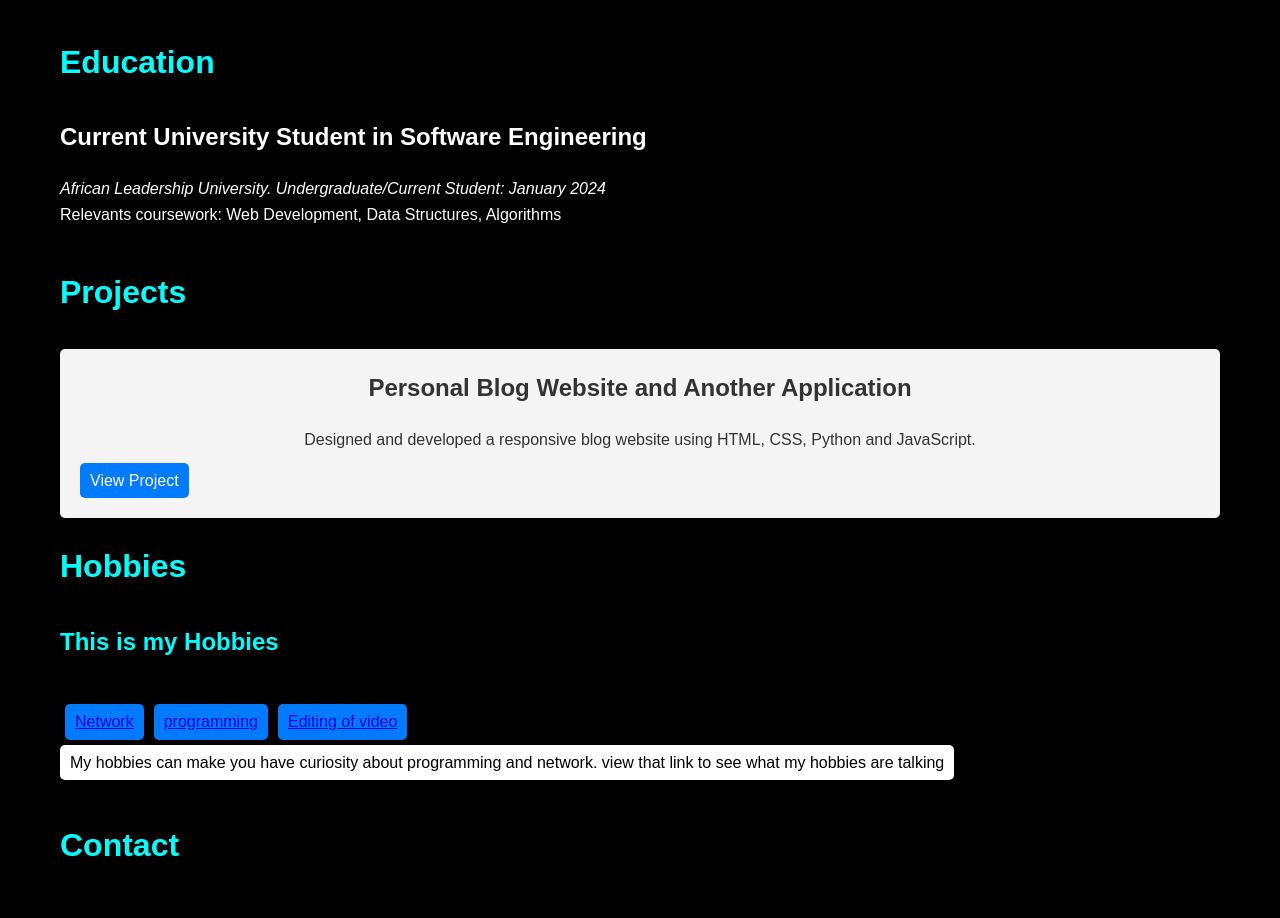
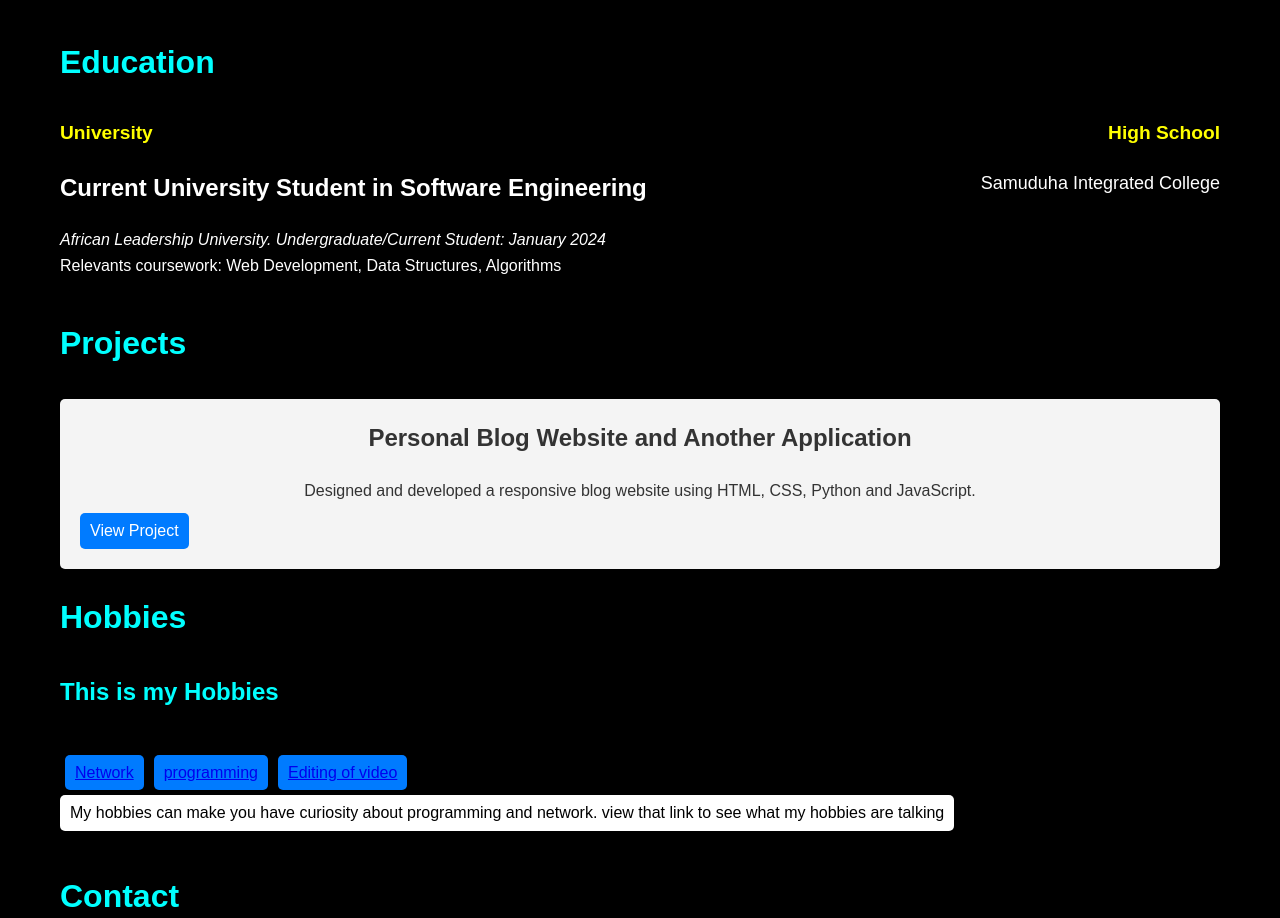
Before and after one commit to levishimwe/resume_website, a plain HTML site: page index.html in a window 1280 px wide. Shown: the part 932-1850 px from the top of the page. Drawn offline with Linux system fonts and the light colour scheme.

Commit message:
come with me as web developer

```diff
--- a/index.html
+++ b/index.html
@@ -322,6 +322,26 @@
             text-decoration: none;
             color: aqua;
         }
+        .option1{
+            text-decoration: none;
+            text-align: right ;
+            color: yellow;
+            font-size: larger;
+        }
+        .Stages{
+            display: flex;
+            flex-direction: row;
+            justify-content: space-between;
+        }
+        .option{
+            text-decoration: none;
+            color: yellow;
+            font-size: larger;
+        }
+        .High{
+            font-size: large;
+            color: white;
+        }
         /* Media Queries for Responsiveness */
         @media screen and (max-width: 768px) {
             .content{
@@ -395,7 +415,7 @@
     <main>
         <section id="about">
             <h1 class="name2">Levis Ishimwe</h1>
-            <p class="bio typing-effect">I am Levis Ishimwe Student at African Leadership University and I am the one who have strongest mission in the World and I am web developer with passion of becoming full stack developer.</p>
+            <p class="bio typing-effect">I am Levis Ishimwe Student at African Leadership University and I am the one who have strongest mission in the World and I am web developer with passion of becoming full stack developer,my email: i.levis@alustudent.com.</p>
 
               <!-- Random Quote -->
               <p class="full-quote">
@@ -445,11 +465,21 @@
         <section id="education">
             <h2 class="level">Education</h2>
             <article class="education-item">
-                <h3 class="level1">Current University Student in Software Engineering</h3>
-                <p class="institution">African Leadership University.
-                <span class="date2">Undergraduate/Current Student: January 2024</span>
-                </p>
-                <p class="relevant">Relevants coursework: Web Development, Data Structures, Algorithms</p>
+                <div class="Stages">
+                    <h1 class="option1">University</h1>
+                    <h4 class="option">High School</h4>
+
+                </div>
+                <div class="Stages">
+                    <div>
+                        <h3 class="level1">Current University Student in Software Engineering</h3>
+                        <p class="institution">African Leadership University.
+                        <span class="date2">Undergraduate/Current Student: January 2024</span>
+                        </p>
+                        <p class="relevant">Relevants coursework: Web Development, Data Structures, Algorithms</p>
+                    </div>
+                    <div class="High">Samuduha Integrated College</div>
+            </div>
             </article>
             <!-- Add more education articles as needed -->
         </section>
@@ -545,6 +575,11 @@
               typingElement.textContent += text.charAt(charIndex);
               charIndex++;
               setTimeout(typeWriter, 100);
+            } else {
+                // restart the typewriter
+                charIndex = 0;
+                typingElement.textContent = "";
+                typeWriter()
             }
         }
         typeWriter();
```
